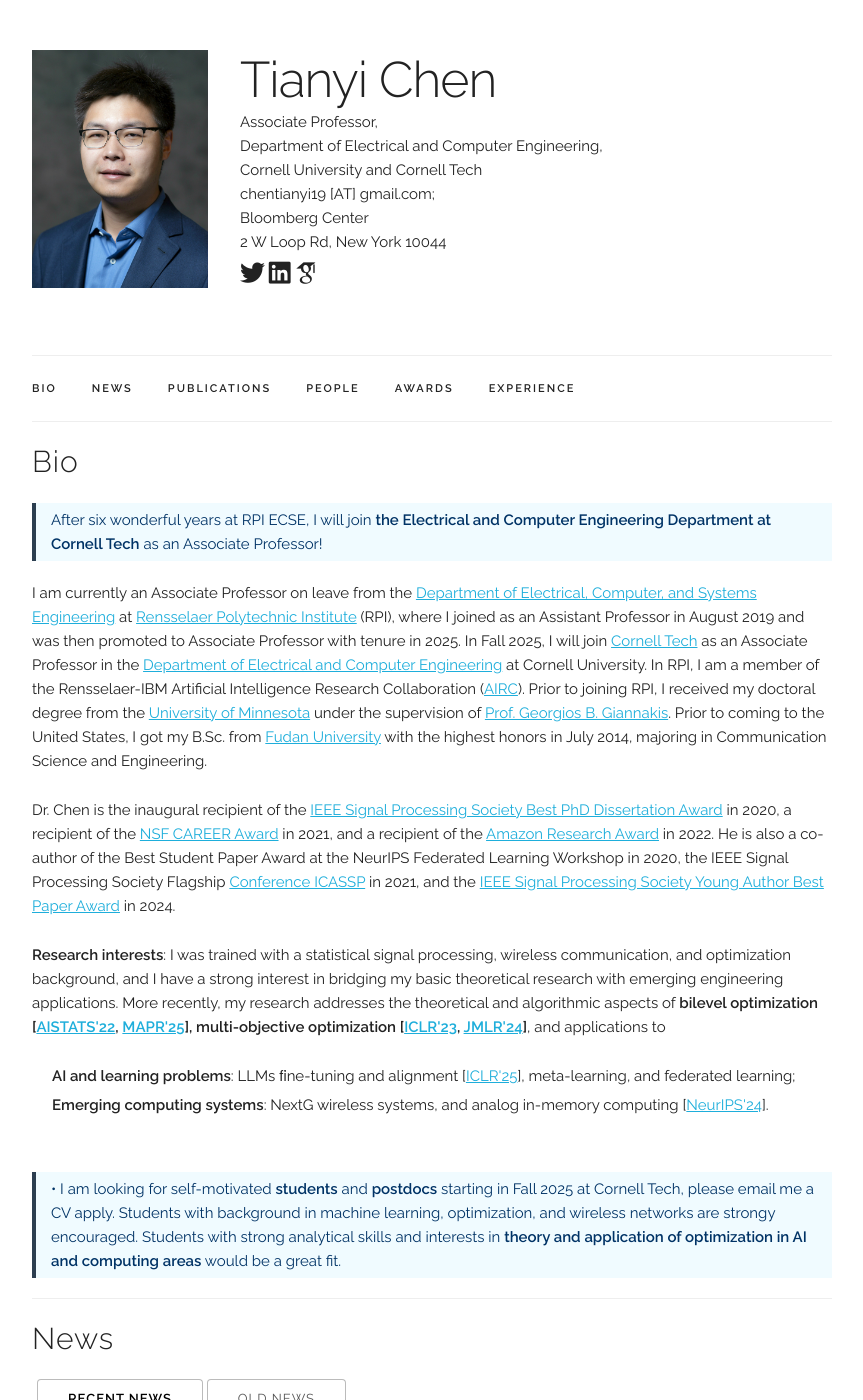
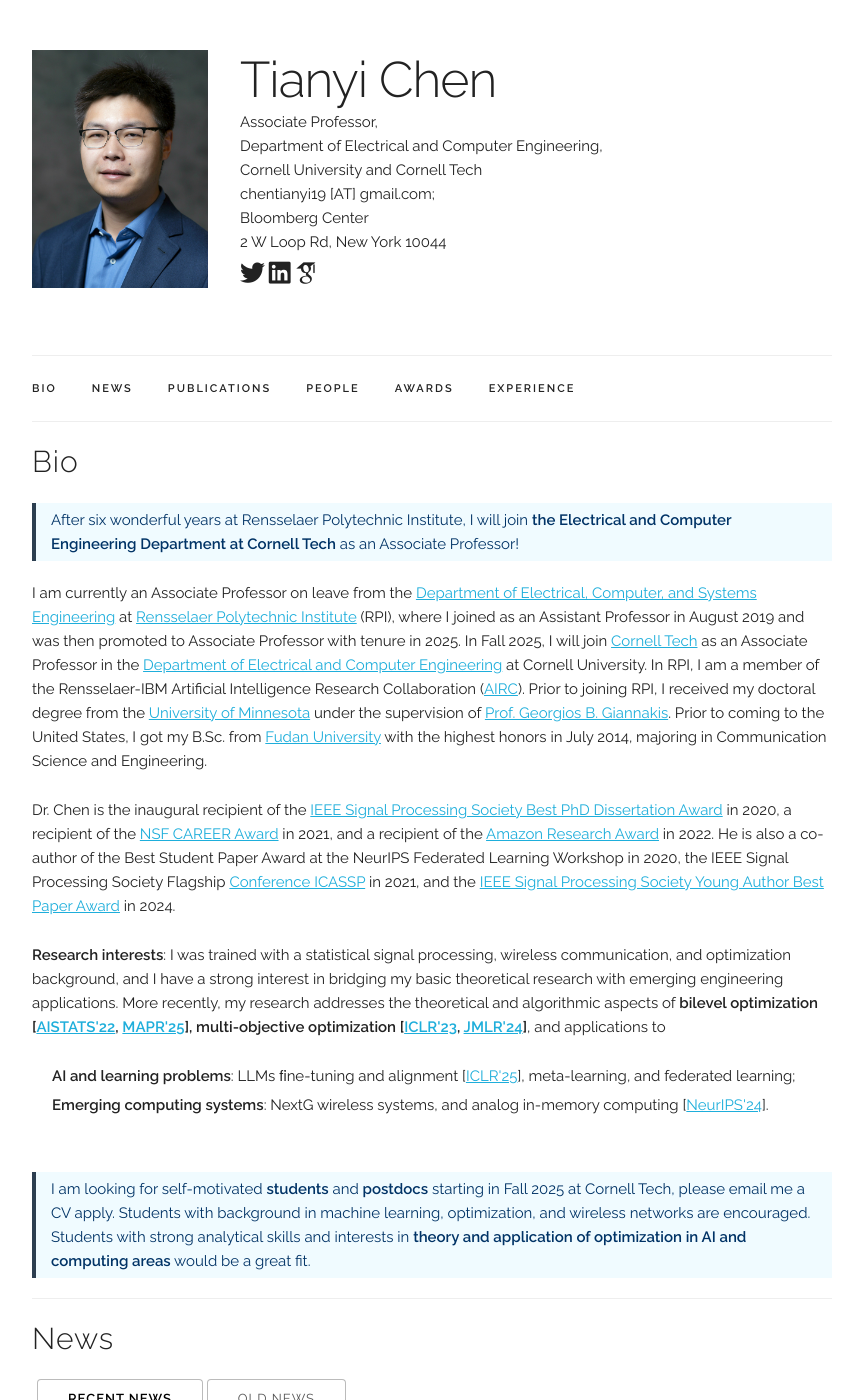
Before and after one commit to chentianyi19/chentianyi19.github.io, a Jekyll site: the page built from index.html, in a window 1280 px wide and 1400 px high. Shown: the whole window, without its empty margins (208-1071 px from the left). Built offline with Jekyll 4.4.1, drawn with Linux system fonts in a browser that asks for light colours; some web fonts are replaced; comment, search, counter and statistics services are not loaded.

Commit message:
Update index.html

```diff
--- a/index.html
+++ b/index.html
@@ -8,7 +8,7 @@
   <h4>Bio</h4>
 
   <div class="bio‑highlight" style="margin-bottom: 2rem;">
-      <p>After six wonderful years at RPI ECSE, I will join <strong>the Electrical and Computer Engineering Department at Cornell Tech</strong> as an Associate Professor!</p>
+      <p>After six wonderful years at Rensselaer Polytechnic Institute, I will join <strong>the Electrical and Computer Engineering Department at Cornell Tech</strong> as an Associate Professor!</p>
   </div>
 
   <p> I am currently an Associate Professor on leave from the <a href="https://www.ecse.rpi.edu/">Department of Electrical, Computer, and Systems Engineering</a> at <a href="http://www.rpi.edu/">Rensselaer Polytechnic Institute</a> (RPI), where I joined as an Assistant Professor in August 2019 and was then promoted to Associate Professor with tenure in 2025. In Fall 2025, I will join <a href="https://tech.cornell.edu/">Cornell Tech</a> as an Associate Professor in the <a href="https://www.engineering.cornell.edu/ece/">Department of Electrical and Computer Engineering</a> at Cornell University.
@@ -34,7 +34,7 @@
 <!-- ========== Prospective Students and Postdocs ========== -->
  <div class="bio‑highlight" style="margin-bottom: 2rem;">
   <p>
-   &bull; I am looking for self-motivated <b>students</b> and <b>postdocs</b> starting in Fall 2025 at Cornell Tech, please email me a CV apply. Students with background in machine learning, optimization, and wireless networks are strongy encouraged. Students with strong analytical skills and interests in <b>theory and application of optimization in AI and computing areas</b> would be a great fit.
+  I am looking for self-motivated <b>students</b> and <b>postdocs</b> starting in Fall 2025 at Cornell Tech, please email me a CV apply. Students with background in machine learning, optimization, and wireless networks are encouraged. Students with strong analytical skills and interests in <b>theory and application of optimization in AI and computing areas</b> would be a great fit.
   </p>
 </div>
 
```
